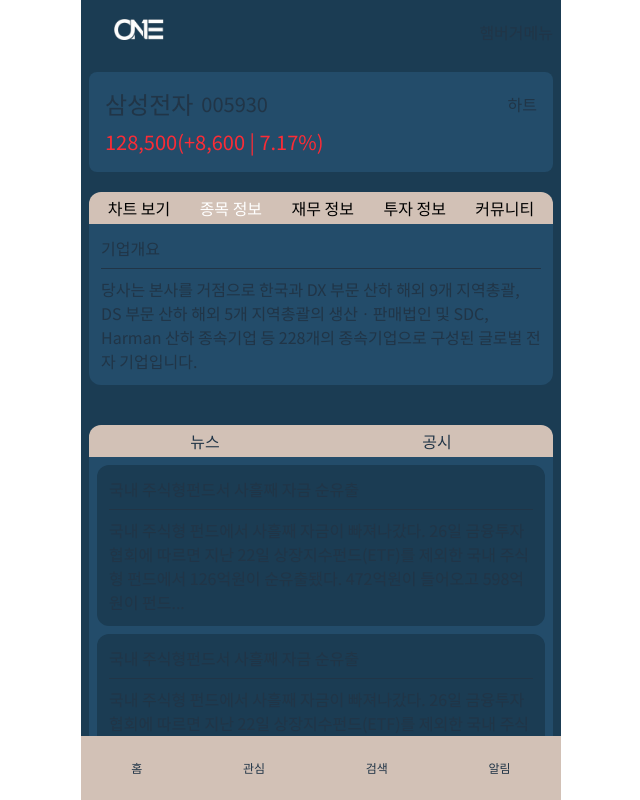
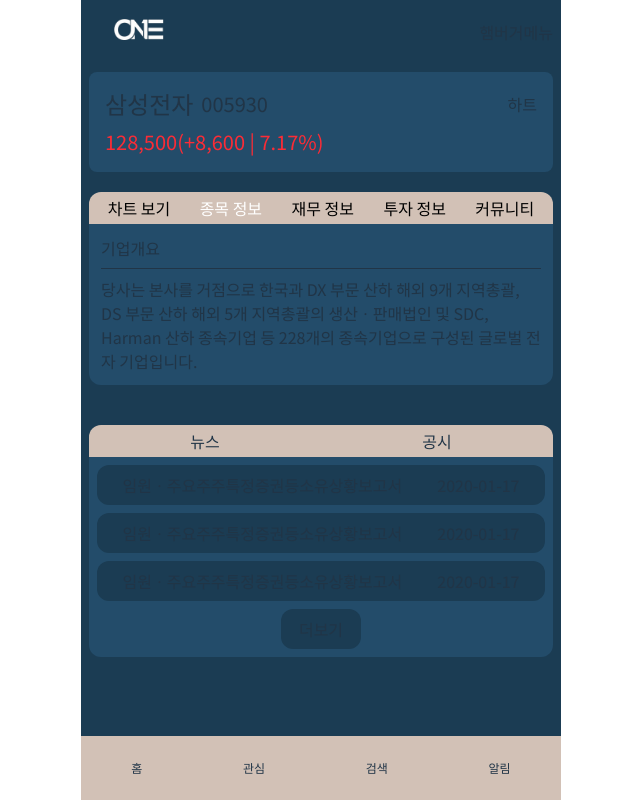
Before and after one commit to one-stock/FE-one-stock, a React (Vite) app: page /stocks/info in a window 1280 px wide. Both pictures are taken after a click on the button "공시". Shown: the top 800 px of the page, without its empty margins (319-959 px from the left). Built offline with nearby package versions, Linux system fonts and the light colour scheme.

Commit message:
feat : 공시 탭

```diff
--- /dev/null
+++ b/src/component/stock/Information/Disclosure/StocksDisclosure.jsx
@@ -0,0 +1,21 @@
+import React, { useState } from 'react';
+import StocksDisclosureItem from './StocksDisclosureItem';
+
+const StocksDisclosure = () => {
+    const [itemCount, setItemCount] = useState (3);
+        const handleMoreClick = () => {
+            setItemCount(prevCount => prevCount * 2);
+        };
+    return (
+        <div className='flex flex-col gap-2 items-center w-full'>
+                    <div className='flex flex-col gap-2 w-full'>
+                        {Array.from({ length: itemCount }).map((_, index) => (
+                            <StocksDisclosureItem key={index} />
+                        ))}
+                    </div>
+                    <div className='bg-main-color rounded-xl p-2 min-w-20 flex justify-center'><button className='w-full' onClick={handleMoreClick}>더보기</button></div>
+                </div>
+    );
+};
+
+export default StocksDisclosure;
--- /dev/null
+++ b/src/component/stock/Information/Disclosure/StocksDisclosureItem.jsx
@@ -0,0 +1,12 @@
+import React from 'react';
+
+const StocksDisclosureItem = () => {
+    return (
+        <div className='bg-main-color w-full rounded-xl p-2 text-center flex justify-around'>
+            <div>임원ㆍ주요주주특정증권등소유상황보고서</div>
+            <div>2020-01-17</div>
+        </div>
+    );
+};
+
+export default StocksDisclosureItem;
--- a/src/component/stock/Information/StockMainInfo.jsx
+++ b/src/component/stock/Information/StockMainInfo.jsx
@@ -1,19 +1,30 @@
-import React from 'react';
+import React, { useState } from 'react';
 import StockNews from './news/StockNews';
+import StocksDisclosure from './Disclosure/StocksDisclosure';
 
 const StockMainInfo = () => {
+    const [flag, setFlag] = useState("NEWS");
+
+    const handleFlag = (flag) => {
+        setFlag(flag)
+    }
+
+
+
     return (
             <div className='flex flex-col mt-10'>
                     <div className='flex justify-around bg-bottom-color rounded-t-xl p-1 gap-2'>
                         <div>
-                            <button type='button'>뉴스</button>
+                            <button type='button' onClick={() => handleFlag("NEWS")}>뉴스</button>
                         </div>
                         <div>
-                            <button type='button'>공시 </button>
+                            <button type='button' onClick={() => handleFlag("DISCLOSURE")}>공시 </button>
                         </div>
                     </div>
                     <div className='bg-sub-color p-2 rounded-b-xl'>
-                    <StockNews/>
+                    {flag === "NEWS" && <StockNews/>}
+                    {flag === "DISCLOSURE" && <StocksDisclosure/>}
+
                     </div>
             </div>
     );
```
